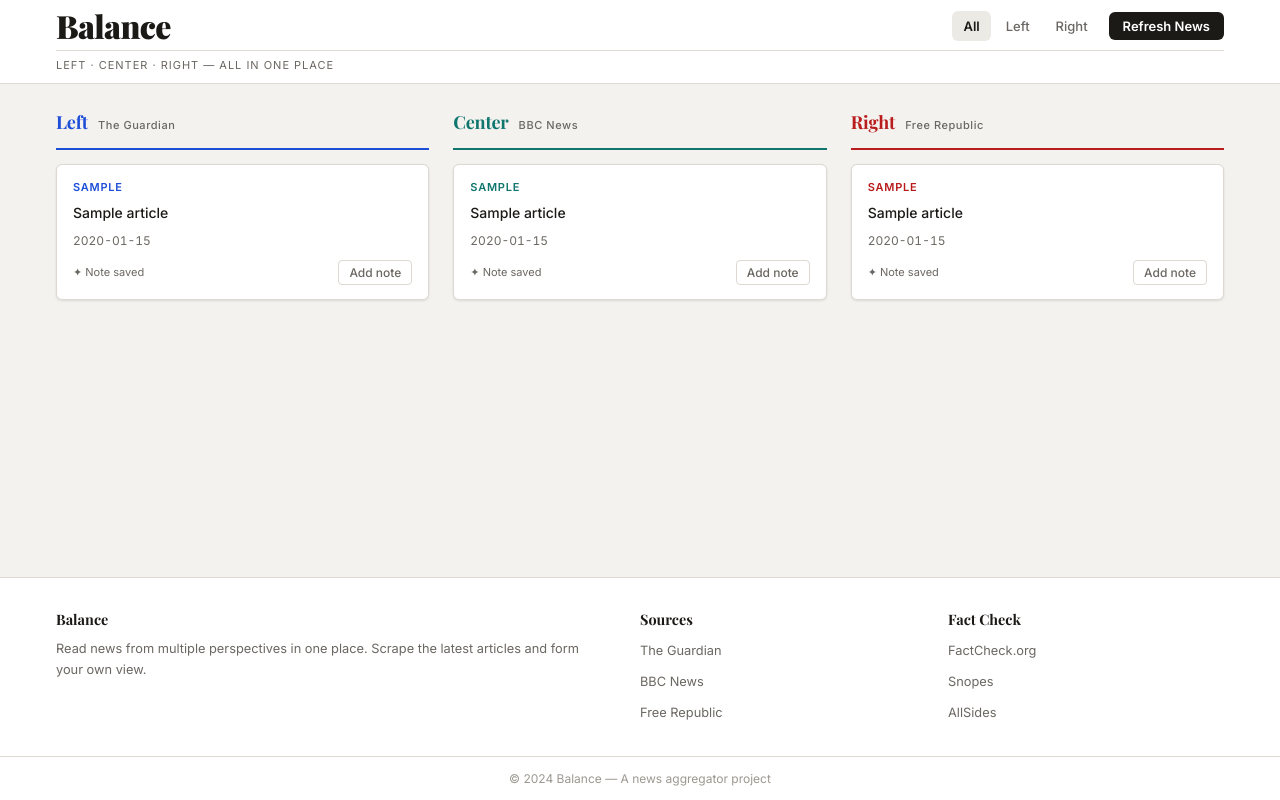
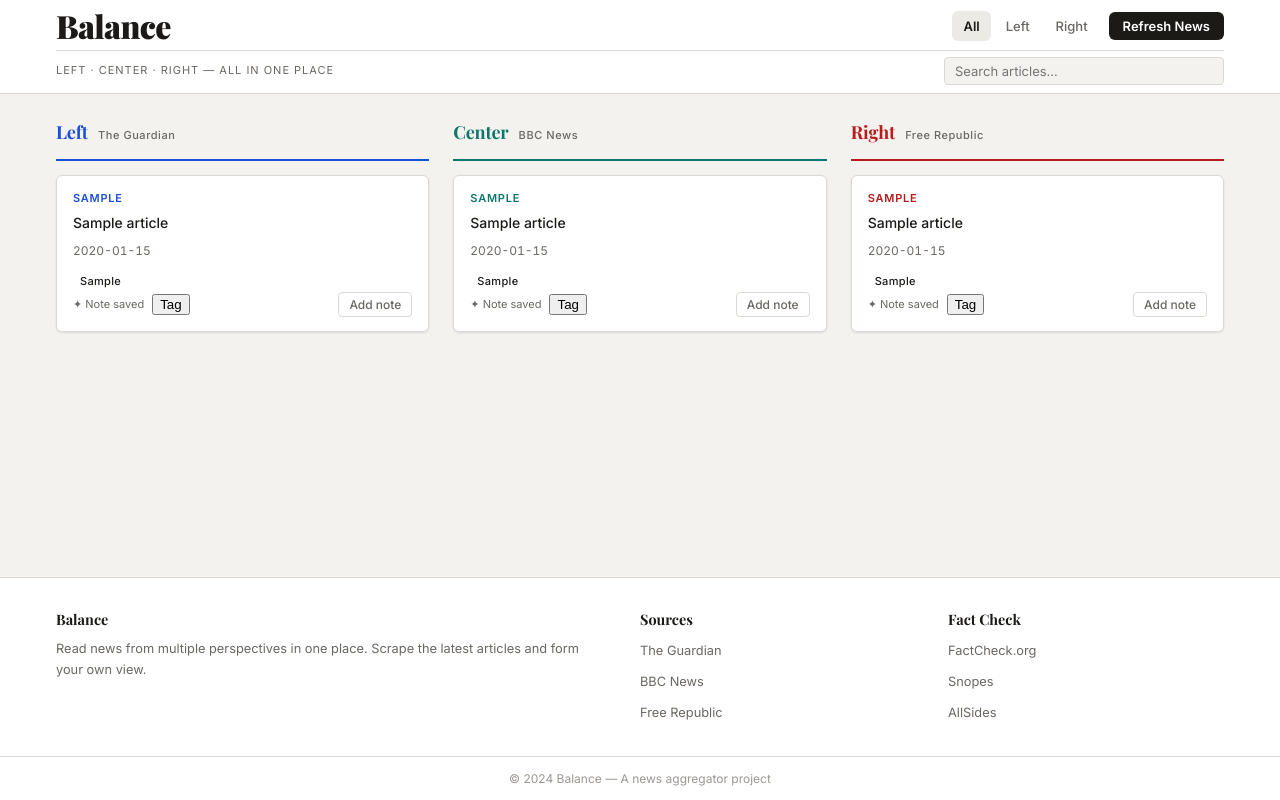
Before and after one commit to JimGray9999/cheery-scrapio, a Node server app: page /all in a window 1280 px wide. Run offline with Node 20, Linux system fonts and the light colour scheme; tables that the repository leaves empty hold one stand-in row (values such as "Sample post"); some libraries are stand-ins or nearby versions.

Commit message:
Add article search and tagging (#17)
Server-side text search, article tags with autocomplete, Copilot review instructions, client and route tests, and review fixes (search races, duplicate cards, filter validation, tag suggestions).

```diff
--- a/app.js
+++ b/app.js
@@ -9,7 +9,15 @@ const scrapingRoutes = require('./routes/scraping');
 function createApp() {
   const app = express();
 
-  app.engine('handlebars', engine({ defaultLayout: 'main' }));
+  app.engine(
+    'handlebars',
+    engine({
+      defaultLayout: 'main',
+      helpers: {
+        json: v => JSON.stringify(v ?? []),
+      },
+    })
+  );
   app.set('view engine', 'handlebars');
 
   app.use(
--- a/controllers/articleController.js
+++ b/controllers/articleController.js
@@ -2,6 +2,7 @@ const Article = require('../models/Article');
 const logger = require('../utils/logger');
 
 const PAGE_SIZE = 20;
+const VALID_SEARCH_FILTERS = new Set(['left', 'center', 'right', 'all']);
 
 function buildQuery(filter) {
   if (filter === 'left') return { left: true };
@@ -145,10 +146,41 @@ async function getArticlesPage(req, res) {
   }
 }
 
+/**
+ * @route GET /api/search?q=<query>&filter=left|center|right|all
+ */
+async function searchArticles(req, res) {
+  try {
+    const { q, filter } = req.query;
+    if (!q || q.trim().length < 2) {
+      return res.status(400).json({ error: 'q must be at least 2 characters' });
+    }
+    if (filter && !VALID_SEARCH_FILTERS.has(filter)) {
+      return res.status(400).json({ error: 'filter must be left, center, right, or all' });
+    }
+
+    const baseQuery = { $text: { $search: q.trim() } };
+    const filterQuery = buildQuery(filter);
+    const query = filterQuery ? { ...baseQuery, ...filterQuery } : baseQuery;
+
+    const articles = await Article.find(query, { score: { $meta: 'textScore' } })
+      .populate('note')
+      .sort({ score: { $meta: 'textScore' } })
+      .limit(50)
+      .lean();
+
+    res.json({ articles, total: articles.length });
+  } catch (error) {
+    logger.error('Error searching articles:', error);
+    res.status(500).json({ error: 'Error searching articles' });
+  }
+}
+
 module.exports = {
   getAllArticles,
   getLeftArticles,
   getRightArticles,
   getArticleById,
   getArticlesPage,
+  searchArticles,
 };
--- /dev/null
+++ b/controllers/tagController.js
@@ -0,0 +1,46 @@
+const Article = require('../models/Article');
+const logger = require('../utils/logger');
+
+async function listTags() {
+  const tags = await Article.distinct('tags');
+  return tags.filter(Boolean).sort();
+}
+
+async function getAllTags(req, res) {
+  try {
+    res.json({ tags: await listTags() });
+  } catch (error) {
+    logger.error('Error fetching tags:', error);
+    res.status(500).json({ error: 'Error fetching tags' });
+  }
+}
+
+async function updateArticleTags(req, res) {
+  try {
+    const { tags } = req.body;
+    if (!Array.isArray(tags)) {
+      return res.status(400).json({ error: 'tags must be an array' });
+    }
+
+    const cleaned = [
+      ...new Set(
+        tags.map(t => String(t).trim().toLowerCase()).filter(t => t.length > 0 && t.length <= 50)
+      ),
+    ].slice(0, 20);
+
+    const article = await Article.findByIdAndUpdate(
+      req.params.id,
+      { $set: { tags: cleaned } },
+      { new: true }
+    ).lean();
+
+    if (!article) return res.status(404).json({ error: 'Article not found' });
+
+    res.json({ tags: article.tags, allTags: await listTags() });
+  } catch (error) {
+    logger.error('Error updating tags:', error);
+    res.status(500).json({ error: 'Error updating tags' });
+  }
+}
+
+module.exports = { getAllTags, updateArticleTags };
--- a/models/Article.js
+++ b/models/Article.js
@@ -32,10 +32,16 @@ const ArticleSchema = new Schema(
       type: Schema.Types.ObjectId,
       ref: 'Note',
     },
+    tags: {
+      type: [String],
+      default: [],
+    },
   },
   { timestamps: true }
 );
 
+ArticleSchema.index({ title: 'text' });
+
 const Article = mongoose.model('Article', ArticleSchema);
 
 module.exports = Article;
--- a/package.json
+++ b/package.json
@@ -49,6 +49,7 @@
     "eslint-plugin-prettier": "^5.5.5",
     "husky": "^9.1.7",
     "jest": "^30.2.0",
+    "jest-environment-jsdom": "^30.5.2",
     "lint-staged": "^16.2.7",
     "mongodb-memory-server": "^11.3.0",
     "prettier": "^3.8.1",
--- a/public/css/style.css
+++ b/public/css/style.css
@@ -228,11 +228,71 @@ ul {
   margin: 8px 0 6px;
 }
 
+.masthead-bottom {
+  display: flex;
+  align-items: center;
+  justify-content: space-between;
+  gap: 12px;
+  flex-wrap: wrap;
+}
+
 .masthead-tagline {
   font-size: 0.6875rem;
   color: var(--fg-2);
   letter-spacing: 0.09em;
   text-transform: uppercase;
+  margin: 0;
+}
+
+.search-form {
+  flex: 0 1 280px;
+}
+
+.search-input {
+  width: 100%;
+  padding: 5px 10px;
+  border: 1px solid var(--border);
+  border-radius: 4px;
+  background: var(--bg);
+  color: var(--fg);
+  font-size: 0.8125rem;
+  font-family: inherit;
+  outline: none;
+  transition: border-color 0.15s;
+}
+
+.search-input:focus {
+  border-color: var(--accent);
+}
+
+/* Search results overlay */
+#search-results {
+  display: none;
+}
+
+#search-results.active {
+  display: block;
+  padding: 20px max(16px, env(safe-area-inset-left, 0px));
+}
+
+.search-results-header {
+  font-size: 0.75rem;
+  color: var(--fg-2);
+  letter-spacing: 0.06em;
+  text-transform: uppercase;
+  margin-bottom: 16px;
+}
+
+.search-cols {
+  display: grid;
+  grid-template-columns: repeat(3, 1fr);
+  gap: 24px;
+}
+
+@media (max-width: 700px) {
+  .search-cols {
+    grid-template-columns: 1fr;
+  }
 }
 
 /* ── Main layout ─────────────────────────────────────────── */
@@ -410,6 +470,117 @@ main {
   align-items: center;
   gap: 3px;
   flex-shrink: 0;
+}
+
+/* ── Tags ────────────────────────────────────────────────── */
+
+.card-tags {
+  display: flex;
+  flex-wrap: wrap;
+  gap: 4px;
+  margin-top: 6px;
+}
+
+.tag-pill {
+  display: inline-flex;
+  align-items: center;
+  gap: 3px;
+  padding: 2px 7px;
+  border-radius: 10px;
+  background: var(--accent-muted, color-mix(in srgb, var(--accent) 15%, transparent));
+  color: var(--accent);
+  font-size: 0.6875rem;
+  font-weight: 500;
+  letter-spacing: 0.03em;
+  white-space: nowrap;
+}
+
+/* Tag editor dialog */
+.tag-dialog .tag-current {
+  display: flex;
+  flex-wrap: wrap;
+  gap: 6px;
+  min-height: 28px;
+  padding: 6px 0 2px;
+}
+
+.tag-dialog .tag-pill-edit {
+  display: inline-flex;
+  align-items: center;
+  gap: 4px;
+  padding: 2px 6px 2px 8px;
+  border-radius: 10px;
+  background: var(--accent-muted, color-mix(in srgb, var(--accent) 15%, transparent));
+  color: var(--accent);
+  font-size: 0.75rem;
+  font-weight: 500;
+}
+
+.tag-pill-edit .tag-remove {
+  background: none;
+  border: none;
+  padding: 0;
+  cursor: pointer;
+  color: inherit;
+  opacity: 0.7;
+  font-size: 0.875rem;
+  line-height: 1;
+}
+
+.tag-pill-edit .tag-remove:hover {
+  opacity: 1;
+}
+
+.tag-input-row {
+  display: flex;
+  gap: 8px;
+  margin-top: 10px;
+}
+
+.tag-input {
+  flex: 1;
+  padding: 6px 10px;
+  border: 1px solid var(--border);
+  border-radius: 4px;
+  background: var(--bg);
+  color: var(--fg);
+  font-size: 0.8125rem;
+  font-family: inherit;
+}
+
+.tag-input:focus {
+  outline: none;
+  border-color: var(--accent);
+}
+
+.tag-all-list {
+  margin-top: 12px;
+  font-size: 0.75rem;
+  color: var(--fg-2);
+}
+
+.tag-all-list span {
+  display: inline-block;
+  margin: 2px 3px 0 0;
+}
+
+.tag-suggestion {
+  display: inline-block;
+  padding: 1px 6px;
+  border-radius: 8px;
+  border: 1px solid var(--border);
+  cursor: pointer;
+  font-size: 0.6875rem;
+  background: none;
+  color: var(--fg-2);
+  transition:
+    border-color 0.15s,
+    color 0.15s;
+}
+
+.tag-suggestion:hover {
+  border-color: var(--accent);
+  color: var(--accent);
 }
 
 .btn-comment {
--- a/views/layouts/main.handlebars
+++ b/views/layouts/main.handlebars
@@ -28,11 +28,26 @@
           </nav>
         </div>
         <div class="masthead-rule"></div>
-        <p class="masthead-tagline">Left &middot; Center &middot; Right &mdash; All in one place</p>
+        <div class="masthead-bottom">
+          <p class="masthead-tagline">Left &middot; Center &middot; Right &mdash; All in one place</p>
+          <form class="search-form" role="search" aria-label="Search articles">
+            <input
+              id="search-input"
+              type="search"
+              class="search-input"
+              placeholder="Search articles…"
+              aria-label="Search articles"
+              autocomplete="off"
+              maxlength="200"
+            />
+          </form>
+        </div>
       </div>
     </header>
 
-    <main>
+    <div id="search-results" role="region" aria-label="Search results"></div>
+
+    <main id="main-content">
       {{{body}}}
     </main>
 
@@ -87,6 +102,7 @@
     </footer>
 
     <div id="toast" class="toast" role="status" aria-live="polite"></div>
+    <datalist id="tag-datalist"></datalist>
 
     <script src="/js/app.js"></script>
   </body>
--- a/views/partials/articleCard.handlebars
+++ b/views/partials/articleCard.handlebars
@@ -1,14 +1,41 @@
-<div class="article-card" data-id="{{_id}}">
+<div class="article-card" data-id="{{_id}}" data-tags="{{json tags}}">
   <p class="card-source">{{source}}</p>
   <h3 class="card-title">
     <a href="{{link}}" target="_blank" rel="noopener noreferrer">{{title}}</a>
   </h3>
   {{#if time}}<p class="card-meta">{{time}}</p>{{/if}}
+  {{#if tags.length}}
+  <div class="card-tags">
+    {{#each tags}}<span class="tag-pill">{{this}}</span>{{/each}}
+  </div>
+  {{/if}}
   <div class="card-footer">
     {{#if note}}<span class="card-note-badge">&#10022; Note saved</span>{{/if}}
+    <button class="btn-tag" type="button" data-id="{{_id}}">Tag</button>
     <button class="btn-comment" type="button" data-id="{{_id}}">Add note</button>
   </div>
 </div>
+
+<dialog id="tag-dialog-{{_id}}" class="comment-dialog tag-dialog" aria-labelledby="tag-dialog-title-{{_id}}">
+  <div class="dialog-header">
+    <h4 id="tag-dialog-title-{{_id}}">Tags</h4>
+    <button class="tag-dialog-close" type="button" data-id="{{_id}}" aria-label="Close">&#x2715;</button>
+  </div>
+  <div class="dialog-article">
+    <span class="dialog-source">{{source}}</span>
+    <p class="dialog-title">{{title}}</p>
+  </div>
+  <div class="tag-current" id="tag-current-{{_id}}"></div>
+  <div class="tag-input-row">
+    <input id="tag-input-{{_id}}" class="tag-input" type="text" placeholder="Add a tag&hellip;" maxlength="50" list="tag-datalist" autocomplete="off" />
+    <button type="button" class="btn-save tag-add-btn" data-id="{{_id}}">Add</button>
+  </div>
+  <div class="tag-all-list" id="tag-suggestions-{{_id}}"></div>
+  <div class="dialog-actions" style="margin-top:14px">
+    <button type="button" class="btn-cancel tag-dialog-close" data-id="{{_id}}">Cancel</button>
+    <button type="button" class="btn-save tag-save-btn" data-id="{{_id}}">Save Tags</button>
+  </div>
+</dialog>
 
 <dialog id="dialog-{{_id}}" class="comment-dialog" aria-labelledby="dialog-title-{{_id}}">
   <div class="dialog-header">
```
Also changed, not shown: __tests__/client/search.test.js (added, +95 -0 lines), __tests__/client/tags.test.js (added, +75 -0 lines), __tests__/routes/search-tags.test.js (added, +144 -0 lines), routes/articles.js (+8 -0 lines), .github/copilot-instructions.md (added), public/js/app.js, 1 other file.
